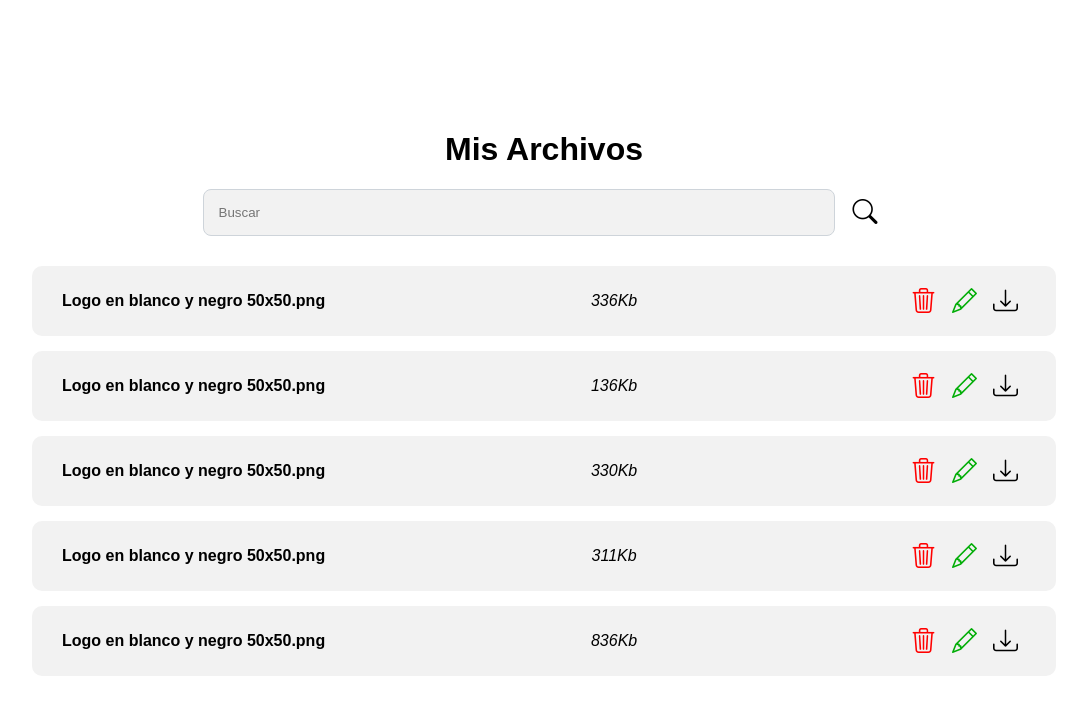
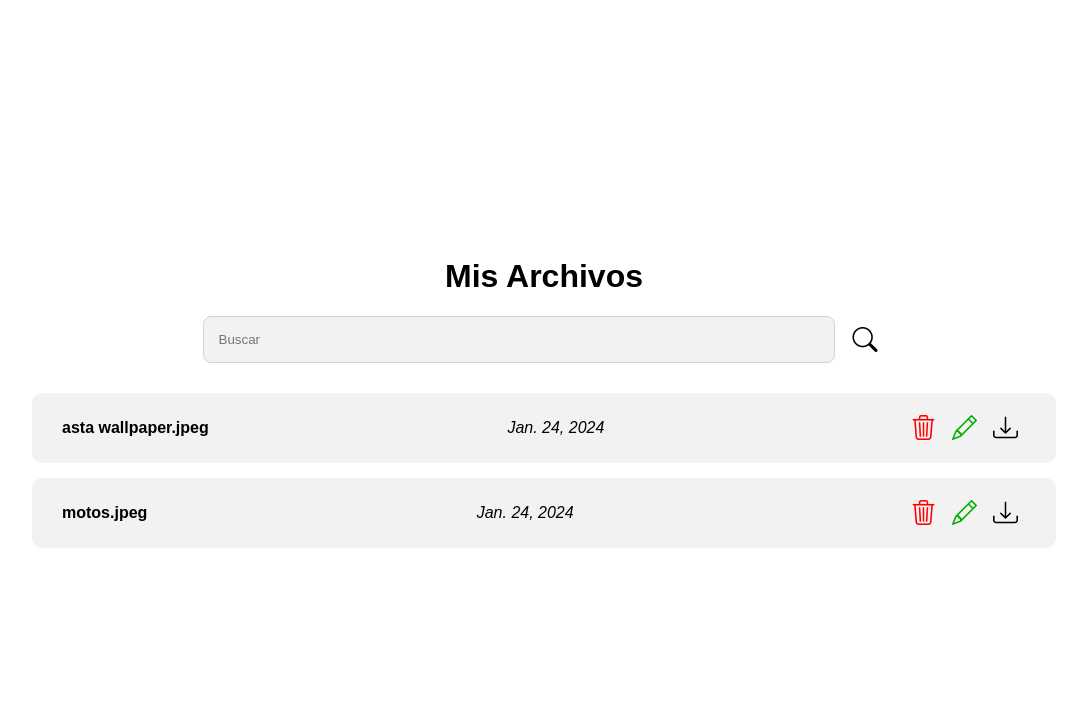
Before and after one commit to walter-garay/sistema-archivos-merakt, a Django app: page /subir in a window 1280 px wide. Shown: the top 715 px of the page, without its empty margins (96-1183 px from the left). Run offline with Django 5.2, Linux system fonts and the light colour scheme; data comes from the database, SQL or seed files in the repository; both versions use the stored data as it was after the commit.

Commit message:
Mis archivos get y download agregado

```diff
--- a/Django/urls.py
+++ b/Django/urls.py
@@ -35,7 +35,8 @@ urlpatterns = [
     path('subir', views.subir, name='subir'),
     path('registrar', views.registrar, name='registrar'),
     path('login', views.paginaLogin, name='paginaLogin'),
-    path('principal', views.cerrarSesion, name='principal')
+    path('principal', views.cerrarSesion, name='principal'),
+    path('descargar_archivo/<int:archivo_id>/', views.descargar_archivo, name='descargar_archivo'),
 ]
 
 if settings.DEBUG:
--- a/api/models.py
+++ b/api/models.py
@@ -1,4 +1,5 @@
 from django.db import models
+import os
 
 # Create your models here.
 
@@ -8,10 +9,19 @@ class Usuario(models.Model):
     Email = models.CharField(max_length = 150)
     password =  models.CharField(max_length = 30)
 
+    def __str__(self):
+        return f'{self.nombre} {self.apellidos}'
+
 class Archivo(models.Model):
     archivo = models.FileField(upload_to='files/')
+    nombre = models.CharField(max_length = 256, blank=True, null=True)
     fecha = models.DateField(auto_now_add=True)
     propietario = models.ForeignKey(Usuario, on_delete=models.SET_NULL, null=True)
 
+    def save(self, *args, **kwargs):
+        if not self.nombre:
+            self.nombre = os.path.basename(self.archivo.name)
+        super().save(*args, **kwargs)
+
     def __str__(self):
         return f'{self.propietario}'
--- a/api/templates/subir.html
+++ b/api/templates/subir.html
@@ -13,52 +13,23 @@
     <div class="buscador">
         <input type="text" placeholder="Buscar" />
         <button class="lupa-icon"><i class="bi bi-search"></i></button>
-      </div>
+    </div>
+    {% for archivo in archivos %}
     <div class="rectangulo">
-      <div class="nombre">Logo en blanco y negro 50x50.png</div>
-      <div class="peso">336Kb</div>
+      <div class="nombre">{{ archivo.nombre }}</div>
+      <div class="peso">{{ archivo.fecha }}</div>
       <div class="botones">
         <button><i class="bi bi-trash3" style="color: rgb(255, 0, 0);"></i></button>
         <button><i class="bi bi-pencil" style="color: rgb(0, 173, 6);"></i></button>
-        <button><i class="bi bi-download" ></i></button>
+        <a href="{% url 'descargar_archivo' archivo.id %}" download>
+          <button><i class="bi bi-download"></i></button>
+        </a>
       </div>
     </div>
-    <div class="rectangulo">
-      <div class="nombre">Logo en blanco y negro 50x50.png</div>
-      <div class="peso">136Kb</div>
-      <div class="botones">
-        <button><i class="bi bi-trash3" style="color: rgb(255, 0, 0);"></i></button>
-        <button><i class="bi bi-pencil" style="color: rgb(0, 173, 6);"></i></button>
-        <button><i class="bi bi-download" ></i></button>
-      </div>
-    </div>
-    <div class="rectangulo">
-      <div class="nombre">Logo en blanco y negro 50x50.png</div>
-      <div class="peso">330Kb</div>
-      <div class="botones">
-        <button><i class="bi bi-trash3" style="color: rgb(255, 0, 0);"></i></button>
-        <button><i class="bi bi-pencil" style="color: rgb(0, 173, 6);"></i></button>
-        <button><i class="bi bi-download" ></i></button>
-      </div>
-    </div>
-    <div class="rectangulo">
-      <div class="nombre">Logo en blanco y negro 50x50.png</div>
-      <div class="peso">311Kb</div>
-      <div class="botones">
-        <button><i class="bi bi-trash3" style="color: rgb(255, 0, 0);"></i></button>
-        <button><i class="bi bi-pencil" style="color: rgb(0, 173, 6);"></i></button>
-        <button><i class="bi bi-download" ></i></button>
-      </div>
-    </div>
-    <div class="rectangulo">
-      <div class="nombre">Logo en blanco y negro 50x50.png</div>
-      <div class="peso">836Kb</div>
-      <div class="botones">
-        <button><i class="bi bi-trash3" style="color: rgb(255, 0, 0);"></i></button>
-        <button><i class="bi bi-pencil" style="color: rgb(0, 173, 6);"></i></button>
-        <button><i class="bi bi-download" ></i></button>
-      </div>
-    </div>
+    {% endfor %}
   </div>
+
+
+
 </body>
 </html>
--- a/api/views.py
+++ b/api/views.py
@@ -7,6 +7,10 @@ from rest_framework import viewsets
 from .models import Usuario, Archivo
 from django.views.decorators.csrf import ensure_csrf_cookie
 from django.http import HttpResponse
+from django.http import FileResponse
+
+
+
 
 class UsuarioViewSet(viewsets.ModelViewSet):
     queryset = models.Usuario.objects.all()
@@ -18,19 +22,25 @@ class ArchivoViewSet(viewsets.ModelViewSet):
 
 # Create your views here.
 
+def descargar_archivo(request, archivo_id):
+    archivo = get_object_or_404(Archivo, pk=archivo_id)
+    response = FileResponse(archivo.archivo, as_attachment=True)
+    return response
+
 def paginaIndex(request):
     return render(request, 'index.html')
 
 def subir(request):
+    archivos = Archivo.objects.all()
+
     if request.method == 'POST':
         propietario = request.POST['propietario']
-        propietario = get_object_or_404(Usuario, nombre = propietario)
-        archivo = request.FILES.get('archivo')
+        propietario = get_object_or_404(Usuario, nombre=propietario)
+        Archivo(propietario=propietario, archivos=archivos).save()
+        return HttpResponse('Archivo subido exitosamente')
 
-        Archivo(propietario=propietario,archivo=archivo).save()
-        return HttpResponse('Archivo subido exitosamente')
     else:
-        return render(request, 'subir.html')
+        return render(request, 'subir.html', {'archivos': archivos})
 
 def registrar(request):
     if request.method == 'POST':
```
Also changed, not shown: Django/settings.py (+4 -3 lines), api/migrations/0006_archivo_nombre_archivo_peso.py (added), api/migrations/0007_remove_archivo_peso.py (added), db.sqlite3 (added), files/Teresopolis_-_RJ.jpeg (added), files/asta_wallpaper.jpeg (added), files/asta_wallpaper_KQLhKls.jpeg (added), files/descargar_5_F7ersz4.jpeg (added), 1 other file.
